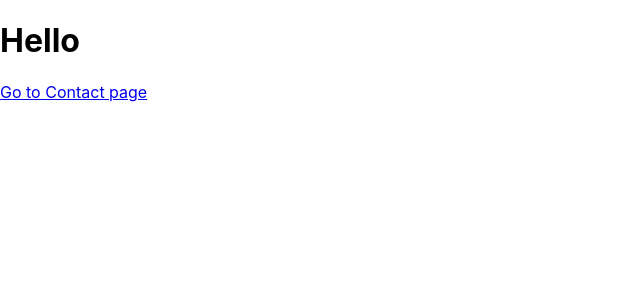
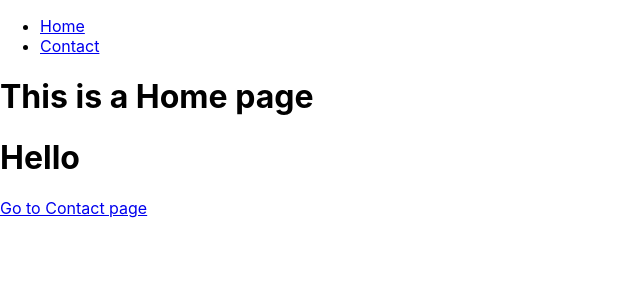
Before and after one commit to pgourishankar07/box-office-app, a React (Create React App) app: page / in a window 1280 px wide. Shown: the top 300 px of the page, without its empty margins (0-640 px from the left). Built offline with nearby package versions, Linux system fonts and the light colour scheme.

Commit message:
Learned Advance navigation btwn pages

```diff
--- a/src/App.jsx
+++ b/src/App.jsx
@@ -1,13 +1,16 @@
 import { BrowserRouter, Routes, Route } from 'react-router-dom';
 import Home from './pages/Home';
 import NotFound from './pages/NotFound';
+import MainLayout from './components/MainLayout';
 
 function App() {
   return (
     <BrowserRouter>
       <Routes>
-        <Route path="/" element={<Home />} />
-        <Route path="/contact" element={<div>Contact</div>} />
+        <Route element={<MainLayout />}>
+          <Route path="/" element={<Home />} />
+          <Route path="/contact" element={<div>Contact Page</div>} />
+        </Route>
         <Route path="*" element={<NotFound />} />
       </Routes>
     </BrowserRouter>
--- /dev/null
+++ b/src/components/MainLayout.jsx
@@ -0,0 +1,16 @@
+import { Outlet } from 'react-router-dom';
+import Navs from './Navs';
+
+function MainLayout() {
+  return (
+    <>
+      <Navs />
+      <h1>This is a Home page</h1>
+      <Outlet />
+    </>
+  );
+}
+
+export default MainLayout;
+
+// Outlet --- is the children elements which are between the MainLayout Route Tag(look in the App.jsx)
--- /dev/null
+++ b/src/components/Navs.jsx
@@ -0,0 +1,22 @@
+import { Link } from 'react-router-dom';
+
+const LINKS = [
+  { text: 'Home', to: '/' },
+  { text: 'Contact', to: '/contact' },
+];
+
+function Navs() {
+  return (
+    <>
+      <ul>
+        {LINKS.map(link => (
+          <li key={link.to}>
+            <Link to={link.to}>{link.text}</Link>
+          </li>
+        ))}
+      </ul>
+    </>
+  );
+}
+
+export default Navs;
```
